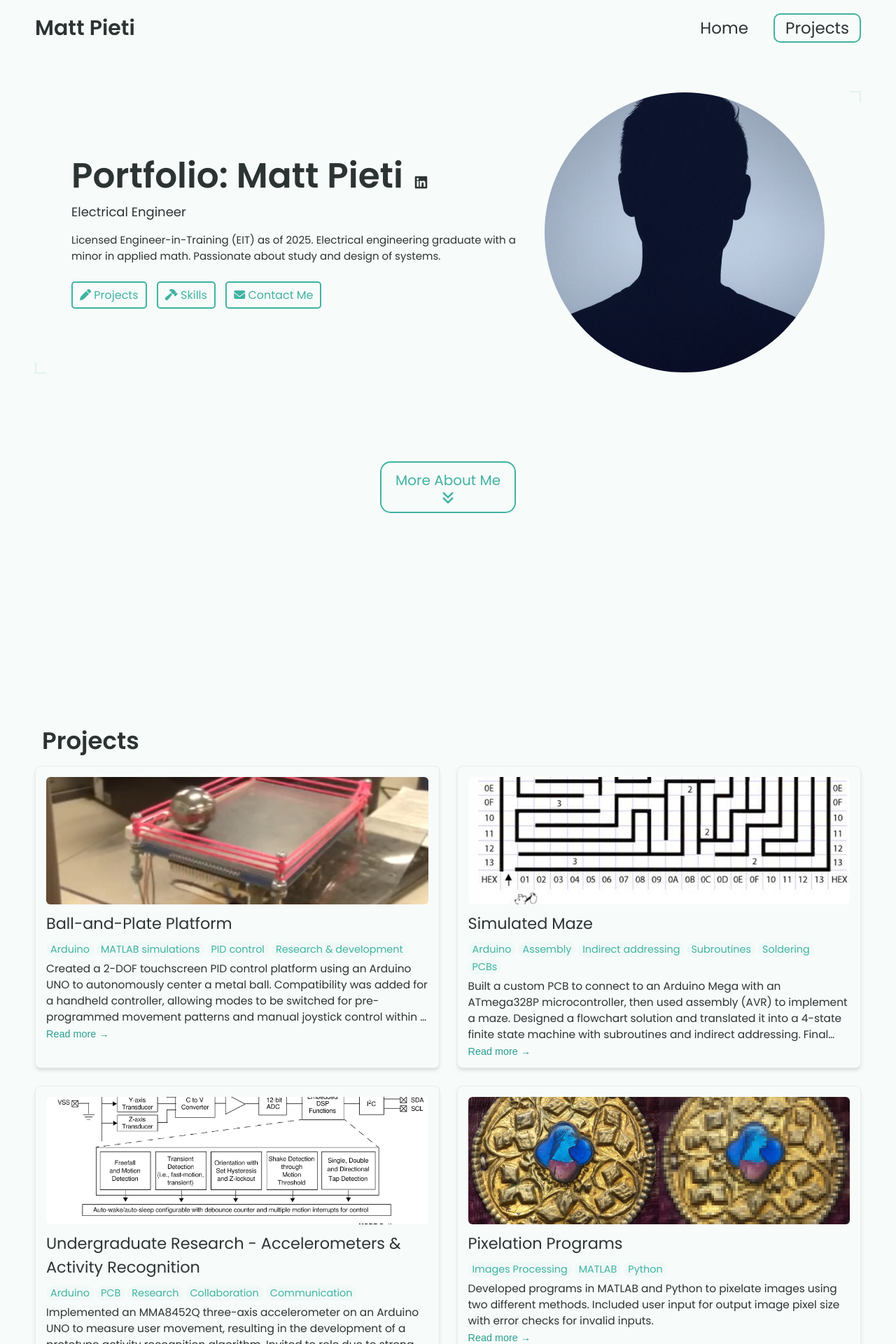
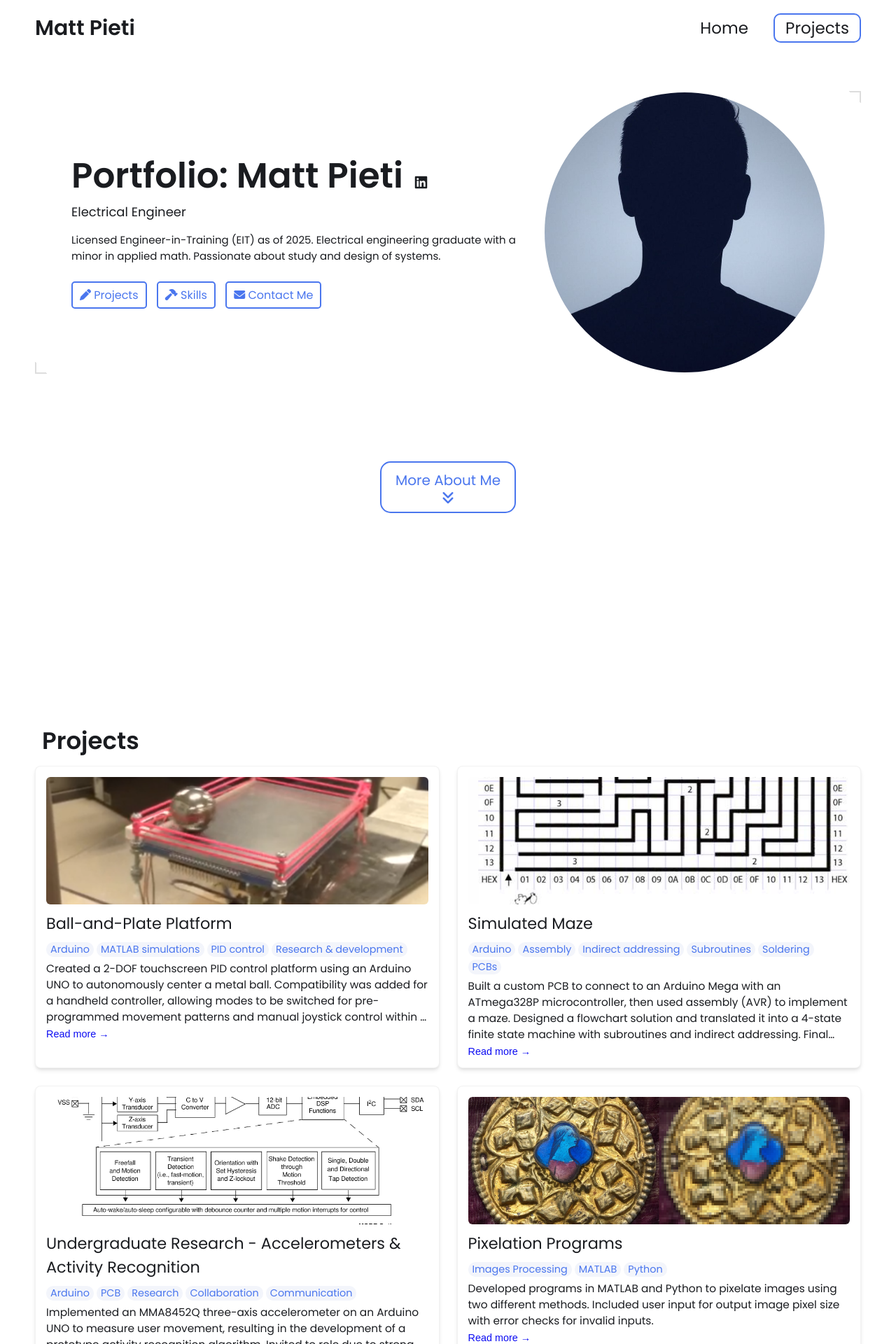
Before and after one commit to MattPieti/MattPieti.github.io, a Jekyll site: the page built from index.html, in a window 1280 px wide. Shown: the top 1920 px of the page at 70% size. Built offline with Jekyll 4.4.1, drawn with Linux system fonts in a browser that asks for light colours.

Commit message:
Update _config.yml

```diff
--- a/_config.yml
+++ b/_config.yml
@@ -91,12 +91,12 @@ formspree-key:   https://formspree.io/f/xvgqeprn
 
 # Active theme (Update this to switch themes). Make sure to keep the indentation the samne.
 colors: # this is the basic theme
-  text: "#2c3333"
-  border: "#e0f2ef"
-  link: "#40b3a2"
-  highlight: "#2a9d8f"
-  background: "#f7fbfa"
-  light_background: "#f0f9f7"
+  text: "#1a1c20"
+  border: "#ddd"
+  link: "#4a76ee"
+  highlight: "#0c0cf2"
+  background: "#ffffff"
+  light_background: "#f3f5fb"
 
 # A few examples.
 basic theme:
```
